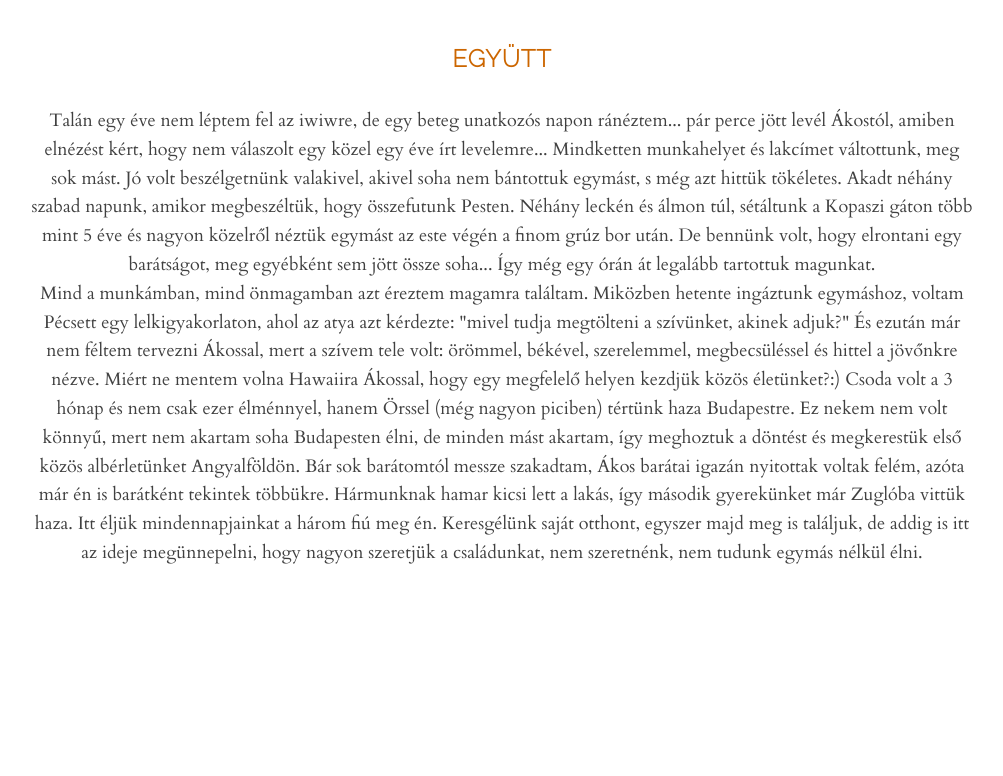
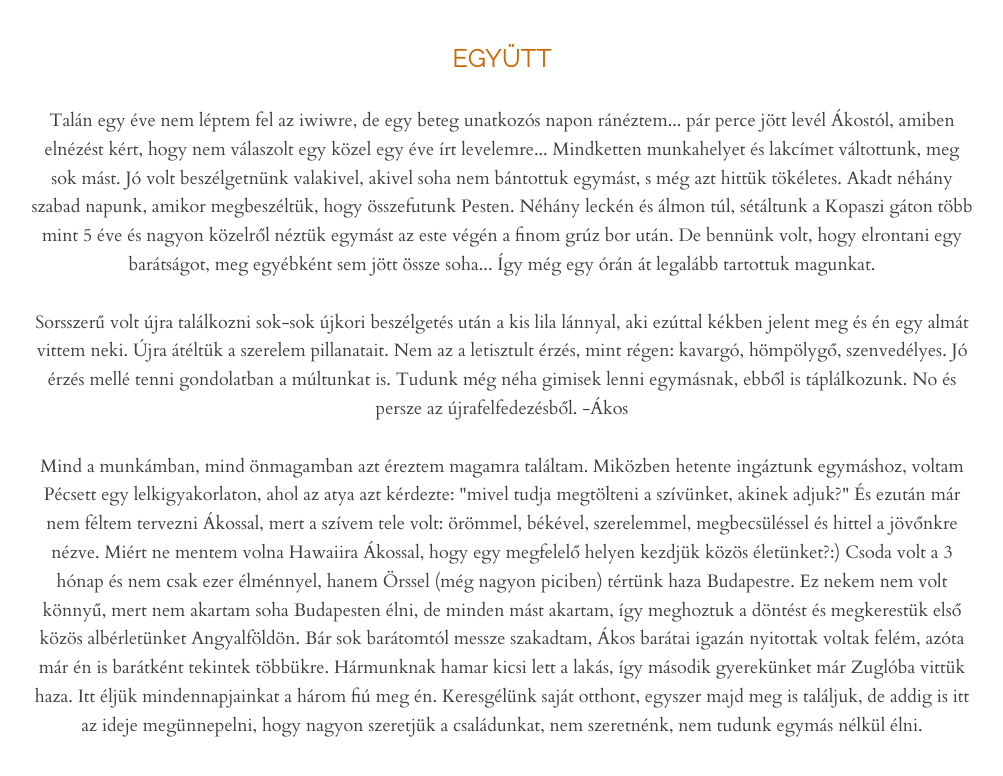
Before and after one commit to klaudiaesakos/klaudiaesakos.github.io, a Jekyll site: the page built from index.html, in a window 1280 px wide and 900 px high, scrolled down 4210 px, cut to the strip 74-850 px from the top of the window. Shown: the whole strip, without its empty margins (138-1141 px from the left). Built offline with Jekyll 4.4.1, drawn with Linux system fonts in a browser that asks for light colours; before the commit the page ends 4937 px from its top, so only the background shows below that.

Commit message:
Update index.html

```diff
--- a/index.html
+++ b/index.html
@@ -106,6 +106,10 @@ Mi nem tudtunk volna sosem csak barátok lenni. Akkor sem voltunk azok, amikor a
               Talán egy éve nem léptem fel az iwiwre, de egy beteg unatkozós napon ránéztem... pár perce jött levél Ákostól, amiben elnézést kért, hogy nem válaszolt egy közel egy éve írt levelemre... Mindketten munkahelyet és lakcímet váltottunk, meg sok mást. Jó volt beszélgetnünk valakivel, akivel soha nem bántottuk egymást, s még azt hittük tökéletes. Akadt néhány szabad napunk, amikor megbeszéltük, hogy összefutunk Pesten. Néhány leckén és álmon túl, sétáltunk a Kopaszi gáton több mint 5 éve és nagyon közelről néztük egymást az este végén a finom grúz bor után. De bennünk volt, hogy elrontani egy barátságot, meg egyébként sem jött össze soha...
 Így még egy órán át legalább tartottuk magunkat.
 <br/>
+<br/>
+Sorsszerű volt újra találkozni sok-sok újkori beszélgetés után a kis lila lánnyal, aki ezúttal kékben jelent meg és én egy almát vittem neki. Újra átéltük a szerelem pillanatait. Nem az a letisztult érzés, mint régen: kavargó, hömpölygő, szenvedélyes. Jó érzés mellé tenni gondolatban a múltunkat is. Tudunk még néha gimisek lenni egymásnak, ebből is táplálkozunk. No és persze az újrafelfedezésből. -Ákos
+<br/>
+<br/>
 Mind a munkámban, mind önmagamban azt éreztem magamra találtam. Miközben hetente ingáztunk egymáshoz, voltam Pécsett egy lelkigyakorlaton, ahol az atya azt kérdezte: "mivel tudja megtölteni a szívünket, akinek adjuk?" És ezután már nem féltem tervezni Ákossal, mert a szívem tele volt: örömmel, békével, szerelemmel, megbecsüléssel és hittel a jövőnkre nézve. Miért ne mentem volna Hawaiira Ákossal, hogy egy megfelelő helyen kezdjük közös életünket?:) Csoda volt a 3 hónap és nem csak ezer élménnyel, hanem Örssel (még nagyon piciben) tértünk haza Budapestre. Ez nekem nem volt könnyű, mert nem akartam soha Budapesten élni, de minden mást akartam, így meghoztuk a döntést és megkerestük első közös albérletünket Angyalföldön. Bár sok barátomtól messze szakadtam, Ákos barátai igazán nyitottak voltak felém, azóta már én is barátként tekintek többükre. Hármunknak hamar kicsi lett a lakás, így második gyerekünket már Zuglóba vittük haza. Itt éljük mindennapjainkat a három fiú meg én. Keresgélünk saját otthont, egyszer majd meg is találjuk, de addig is itt az ideje megünnepelni, hogy nagyon szeretjük a családunkat, nem szeretnénk, nem tudunk egymás nélkül élni.
             </p>
         </div>
```
